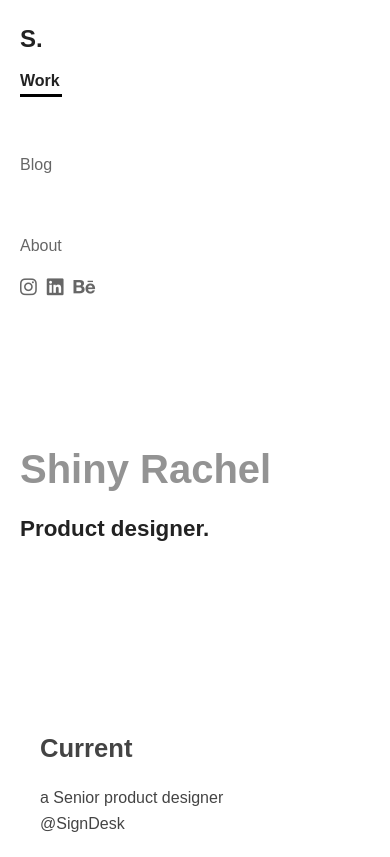
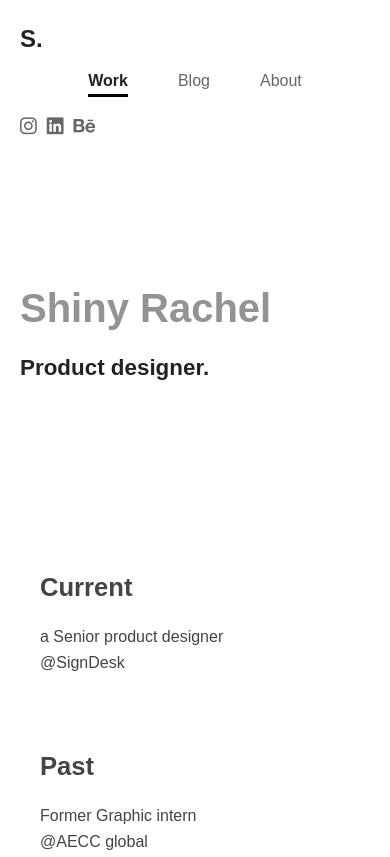
Before and after one commit to Param-Singh/portfolio-2, a plain HTML site: page index.html in a window 390 px wide. Shown: the top 857 px of the page. Drawn offline with Linux system fonts and the light colour scheme.

Commit message:
Update style.css

```diff
--- a/style.css
+++ b/style.css
@@ -15,7 +15,7 @@ h1, h2, h3 {
 
 header {
     padding: 20px;
-/*     border-bottom: 1px solid #eee; */
+    /* border-bottom: 1px solid #eee; */
 }
 
 nav {
@@ -498,7 +498,9 @@ nav {
     }
     .menu {
         margin-top: 10px;
-        flex-direction: column;
+        width: 100%;
+        justify-content: center;
+        /* flex-direction: column; */
     }
     .menu a {
         margin-bottom: 5px;
```
